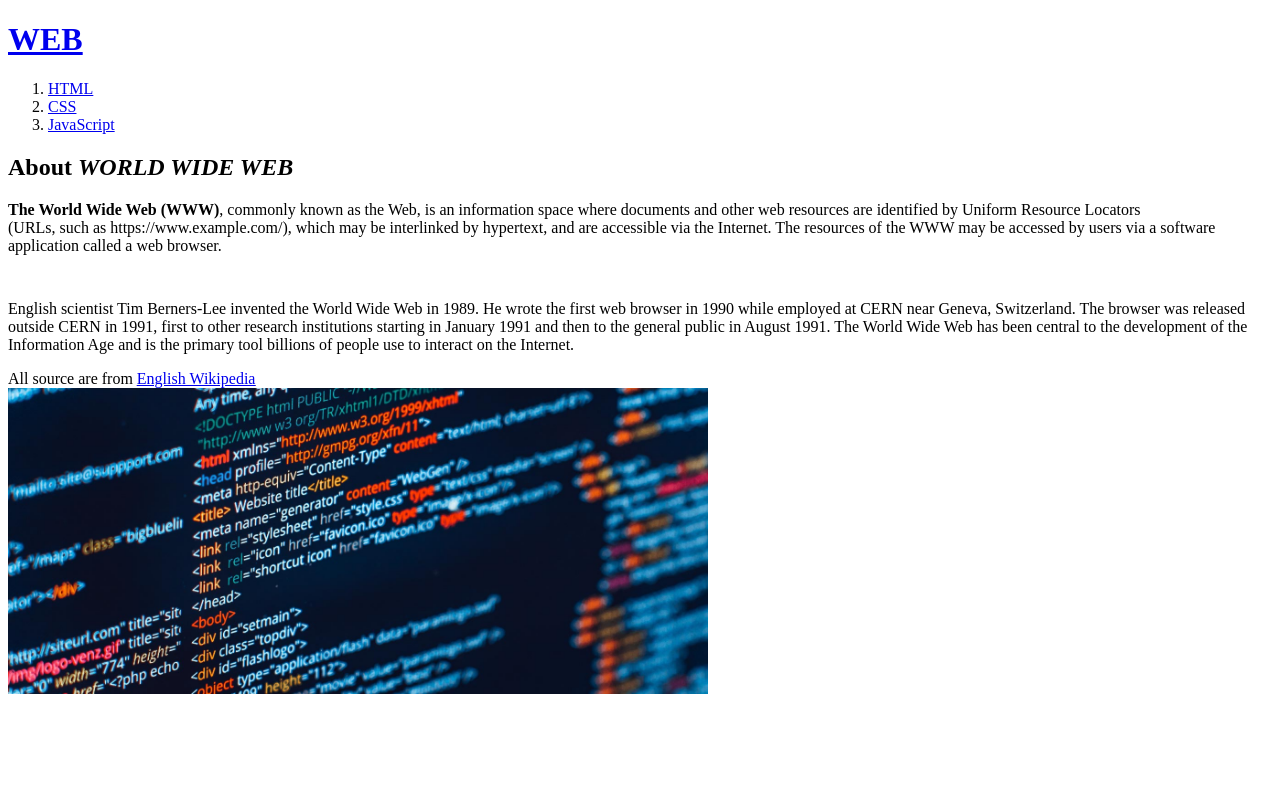
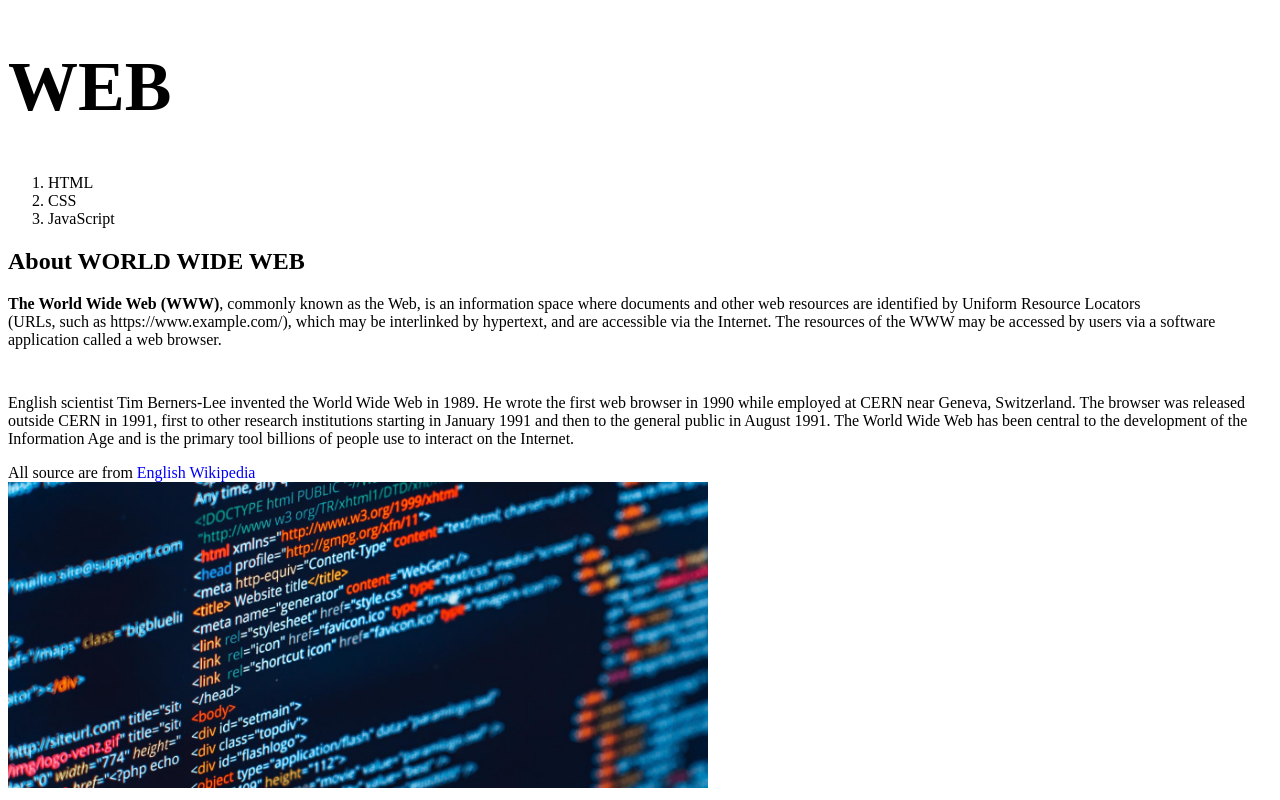
Before and after one commit to hyo09001/WEB, a plain HTML site: page index.html in a window 1280 px wide. Drawn offline with Linux system fonts and the light colour scheme.

Commit message:
Add files via upload

```diff
--- a/index.html
+++ b/index.html
@@ -1,20 +1,28 @@
 <!doctype html>
 <html>
-
 <head>
   <title>WEB</title>
   <meta charset="utf-8">
+  <style>
+    a{
+      color:black;
+      text-decoration:none;
+    }
+    h1 {
+      font-size:70px;
+    }
+  </style>
 </head>
 
 <body>
-  <h1><a href="index.html">WEB</a></h1>
+  <h1><a href="index.html" title="Go to Front page">WEB</a></h1>
   <ol>
-    <li><a href="1.html">HTML</a></li>
-    <li><a href="2.html">CSS</a></li>
-    <li><a href="3.html">JavaScript</a></li>
+    <li><a href="1.html" title="To HTML page">HTML</a></li>
+    <li><a href="2.html" title="To CSS page">CSS</a></li>
+    <li><a href="3.html" title="To JavaScript page">JavaScript</a></li>
   </ol>
 
-  <h2>About <i>WORLD WIDE WEB</i></h1>
+  <h2>About WORLD WIDE WEB</h1>
     <p>
       <strong>The World Wide Web (WWW)</strong>, commonly known as the Web, is an information space where documents and other web resources are identified by Uniform Resource Locators<br>
        (URLs, such as https://www.example.com/), which may be interlinked by hypertext, and are accessible via the Internet.
@@ -26,6 +34,7 @@
        The browser was released outside CERN in 1991, first to other research institutions starting in January 1991 and then to the general public in August 1991.
        The World Wide Web has been central to the development of the Information Age and is the primary tool billions of people use to interact on the Internet.
     </p>
-    All source are from <u><a href="https://en.wikipedia.org" title="Wikipedia" target="_blank">English Wikipedia<a></u><br>
+    All source are from <a href="https://en.wikipedia.org" title="Wikipedia" target="_blank" style="color:blue">English Wikipedia<a><br>
   <img src="img.jpg" width="700">
 </body>
+</html>
```
Also changed, not shown: 1.html (+16 -6 lines), 2.html (+14 -5 lines), 3.html (+14 -5 lines).
